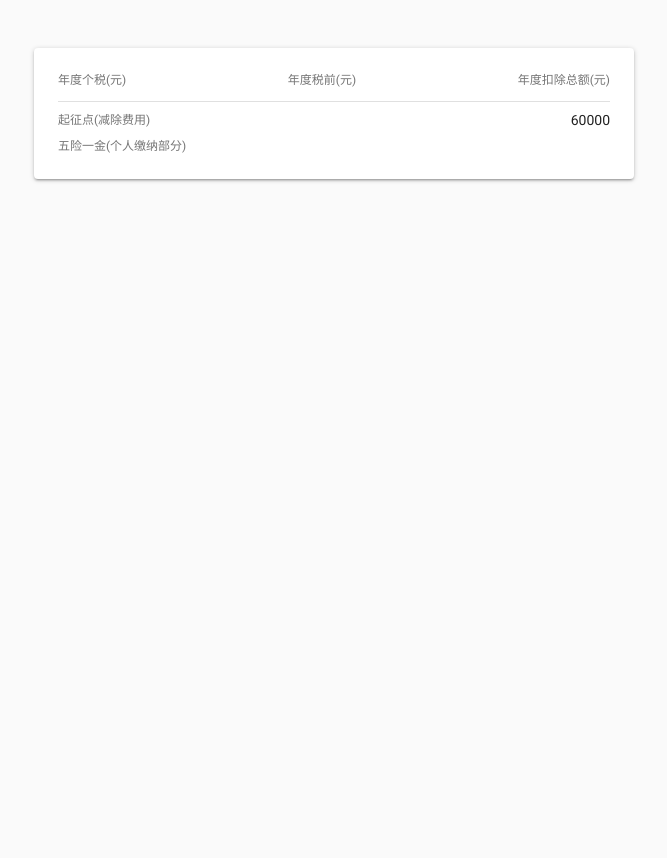
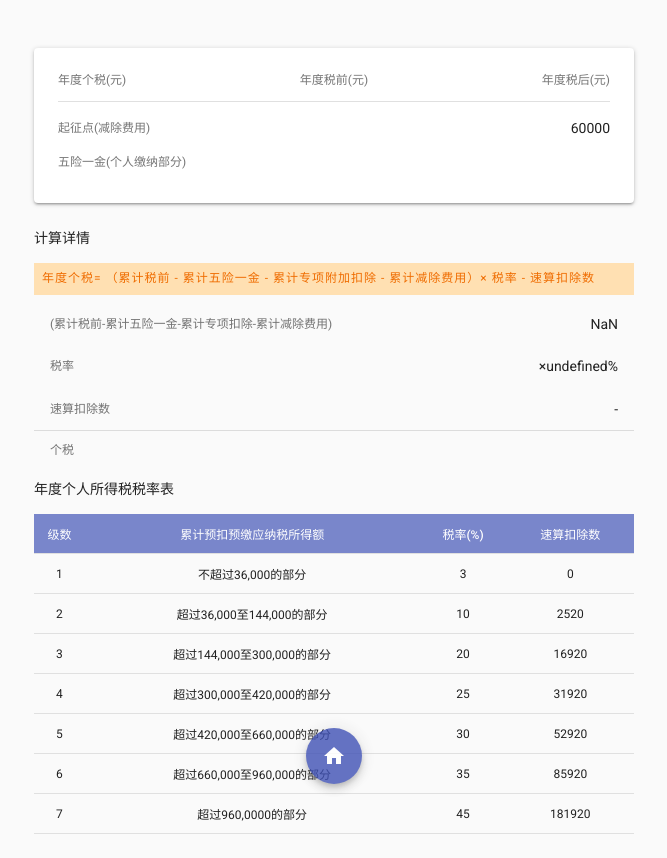
Before and after one commit to YutHelloWorld/personal-income-tax-calculator, a React app: page /result in a window 1280 px wide. Shown: the top 858 px of the page, without its empty margins (306-973 px from the left). Before the commit the page ends 800 px from the top, so only its background shows below. Built offline with nearby package versions, Linux system fonts and the light colour scheme.

Commit message:
feat(result): 完成年收入结果页

```diff
--- a/src/component/CalYearTax.js
+++ b/src/component/CalYearTax.js
@@ -6,6 +6,7 @@ import { withStyles } from '@material-ui/core/styles';
 import orange from '@material-ui/core/colors/orange';
 import FormControlLabel from '@material-ui/core/FormControlLabel';
 import Checkbox from '@material-ui/core/Checkbox';
+import Typography from '@material-ui/core/Typography';
 import { withRouter } from 'react-router-dom';
 import nomarlizeNumber from '../utils/normalizeNumber';
 import { getYearIncomeTax, getInsurance } from '../utils/tax';
@@ -166,6 +167,21 @@ class CalYearTax extends Component {
             onChange={this.handleChange('insurance')}
           />
         </Grid>
+        <Grid item xs={12}>
+          <Typography variant="caption">
+            五险一金的缴纳根据缴纳基数计算，缴纳基数一般为个人税前工资。
+          </Typography>
+          <FormControlLabel
+            control={
+              <Checkbox
+                value="checkProvident"
+                checked={checkProvident}
+                onChange={this.handleChange('checkProvident')}
+              />
+            }
+            label="是否缴纳公积金"
+          />
+        </Grid>
         <Grid item xs={12} md={6}>
           <TextField
             id="insuranceBase"
@@ -203,18 +219,6 @@ class CalYearTax extends Component {
             type="number"
           />
         </Grid>
-        <Grid item xs={12}>
-          <FormControlLabel
-            control={
-              <Checkbox
-                value="checkProvident"
-                checked={checkProvident}
-                onChange={this.handleChange('checkProvident')}
-              />
-            }
-            label="缴纳公积金"
-          />
-        </Grid>
         <Grid item xs={12} md={4}>
           <Button
             variant="contained"
--- a/src/component/Result.js
+++ b/src/component/Result.js
@@ -4,30 +4,54 @@ import { withStyles } from '@material-ui/core/styles';
 import Paper from '@material-ui/core/Paper';
 import Grid from '@material-ui/core/Grid';
 import Typography from '@material-ui/core/Typography';
-import Icon from '@material-ui/core/Icon';
 import List from '@material-ui/core/List';
 import ListItem from '@material-ui/core/ListItem';
 import ListItemText from '@material-ui/core/ListItemText';
 import Divider from '@material-ui/core/Divider';
+import orange from '@material-ui/core/colors/orange';
+import Table from '@material-ui/core/Table';
+import TableBody from '@material-ui/core/TableBody';
+import TableCell from '@material-ui/core/TableCell';
+import TableHead from '@material-ui/core/TableHead';
+import TableRow from '@material-ui/core/TableRow';
+import Fab from '@material-ui/core/Fab';
+import Icon from '@material-ui/core/Icon';
 
 const styles = theme => ({
   root: {
     width: 'auto',
     marginLeft: theme.spacing.unit * 2,
     marginRight: theme.spacing.unit * 2,
+    paddingBottom: theme.spacing.unit * 3,
     [theme.breakpoints.up(600 + theme.spacing.unit * 2 * 2)]: {
       width: 600,
       marginLeft: 'auto',
-      marginRight: 'auto'
+      marginRight: 'auto',
+      paddingBottom: theme.spacing.unit * 6
     }
+  },
+  fab: {
+    position: 'absolute',
+    bottom: theme.spacing.unit * 2,
+    right: 0,
+    left: 0,
+    margin: '0 auto',
+    opacity: 0.8
+  },
+  fabContainer: {
+    position: 'fixed',
+    bottom: 0,
+    left: 0,
+    width: '100%',
+    height: 56
   },
   paper: {
     marginTop: theme.spacing.unit * 3,
-    marginBottom: theme.spacing.unit * 3,
+    marginBottom: theme.spacing.unit * 2,
     padding: theme.spacing.unit * 2,
     [theme.breakpoints.up(600 + theme.spacing.unit * 3 * 2)]: {
       marginTop: theme.spacing.unit * 6,
-      marginBottom: theme.spacing.unit * 6,
+      marginBottom: theme.spacing.unit * 3,
       padding: theme.spacing.unit * 3
     }
   },
@@ -35,12 +59,63 @@ const styles = theme => ({
     textAlign: 'center'
   },
   divider: {
-    marginTop: theme.spacing.unit
+    marginTop: theme.spacing.unit,
+    marginBottom: theme.spacing.unit
   },
   listItem: {
-    padding: `${theme.spacing.unit}px 0 0 0`
+    padding: `${theme.spacing.unit}px 0`
+  },
+  fomular: {
+    color: orange[800],
+    background: orange[100],
+    textIndent: -theme.spacing.unit * 8,
+    paddingLeft: theme.spacing.unit * 9
+  },
+  detail: {
+    marginBottom: theme.spacing.unit * 2
+  },
+  tableRow: {
+    height: theme.spacing.unit * 5,
+    '&:nth-of-type(odd)': {
+      backgroundColor: theme.palette.background.default
+    }
   }
 });
+let id = 0;
+function createData(minIncome, maxIncome, taxRate, deduction) {
+  id += 1;
+  let income;
+  if (!minIncome) {
+    income = `超过${maxIncome},0000的部分`;
+  } else if (!maxIncome) {
+    income = `不超过${minIncome},000的部分`;
+  } else {
+    income = `超过${minIncome},000至${maxIncome},000的部分`;
+  }
+  return { id, income, taxRate, deduction };
+}
+
+const rows = [
+  createData(36, 0, 3, 0),
+  createData(36, 144, 10, 2520),
+  createData(144, 300, 20, 16920),
+  createData(300, 420, 25, 31920),
+  createData(420, 660, 30, 52920),
+  createData(660, 960, 35, 85920),
+  createData(0, 960, 45, 181920)
+];
+
+const CustomTableCell = withStyles(theme => ({
+  head: {
+    backgroundColor: theme.palette.primary.light,
+    color: theme.palette.common.white,
+    textAlign: 'center'
+  },
+  body: {
+    fontSize: 12,
+    textAlign: 'center'
+  }
+}))(TableCell);
 
 class Result extends Component {
   static propTypes = {
@@ -48,15 +123,35 @@ class Result extends Component {
     location: PropTypes.object.isRequired
   };
 
+  handleClick = () => {
+    this.props.history.push('/');
+  };
   render() {
     const {
       classes,
       location: { state = {} }
     } = this.props;
-    const { yearTax, yearIncome, yearDeduction, yearInsurance } = state;
+    const {
+      yearTax,
+      yearIncome,
+      yearDeduction,
+      yearInsurance,
+      aferTaxIncome,
+      taxRate,
+      quickDeduction
+    } = state;
     return (
       <main className={classes.root}>
-        <Paper className={classes.paper}>
+        <div className={classes.fabContainer}>
+          <Fab
+            color="primary"
+            className={classes.fab}
+            onClick={this.handleClick}
+          >
+            <Icon>home</Icon>
+          </Fab>
+        </div>
+        <Paper className={classes.paper} elevation={2}>
           <Grid
             container
             alignItems="center"
@@ -79,9 +174,11 @@ class Result extends Component {
             </Grid>
             <Grid item>
               <Typography variant="caption" gutterBottom>
-                年度扣除总额(元)
+                年度税后(元)
               </Typography>
-              <Typography variant="subtitle2">{yearDeduction}</Typography>
+              <Typography variant="subtitle2" color="primary">
+                {aferTaxIncome}
+              </Typography>
             </Grid>
           </Grid>
           <Divider className={classes.divider} />
@@ -106,6 +203,66 @@ class Result extends Component {
             </ListItem>
           </List>
         </Paper>
+        <Typography variant="button" className={classes.detail}>
+          计算详情
+        </Typography>
+        <Typography className={classes.fomular} variant="overline">
+          年度个税= （累计税前 - 累计五险一金 - 累计专项附加扣除 -
+          累计减除费用）× 税率 - 速算扣除数
+        </Typography>
+        <List>
+          <ListItem>
+            <ListItemText
+              primary={
+                <Typography variant="caption">
+                  (累计税前-累计五险一金-累计专项扣除-累计减除费用)
+                </Typography>
+              }
+            />
+            <Typography>{(yearIncome - yearDeduction).toFixed(2)}</Typography>
+          </ListItem>
+          <ListItem>
+            <ListItemText
+              primary={<Typography variant="caption">税率</Typography>}
+            />
+            <Typography>{`×${taxRate}%`}</Typography>
+          </ListItem>
+          <ListItem divider>
+            <ListItemText
+              primary={<Typography variant="caption">速算扣除数</Typography>}
+            />
+            <Typography>-{quickDeduction}</Typography>
+          </ListItem>
+          <ListItem>
+            <ListItemText
+              primary={<Typography variant="caption">个税</Typography>}
+            />
+            <Typography>{yearTax}</Typography>
+          </ListItem>
+        </List>
+        <Typography variant="button" className={classes.detail}>
+          年度个人所得税税率表
+        </Typography>
+        <Table padding="none">
+          <TableHead>
+            <TableRow className={classes.tableRow}>
+              <CustomTableCell>级数</CustomTableCell>
+              <CustomTableCell>累计预扣预缴应纳税所得额</CustomTableCell>
+              <CustomTableCell>税率(%)</CustomTableCell>
+              <CustomTableCell>速算扣除数</CustomTableCell>
+            </TableRow>
+          </TableHead>
+          <TableBody>
+            {rows.map(row => (
+              <TableRow key={row.id} className={classes.tableRow}>
+                <CustomTableCell>{row.id}</CustomTableCell>
+                <CustomTableCell>{row.income}</CustomTableCell>
+                <CustomTableCell>{row.taxRate}</CustomTableCell>
+                <CustomTableCell>{row.deduction}</CustomTableCell>
+              </TableRow>
+            ))}
+          </TableBody>
+        </Table>
       </main>
     );
   }
```
